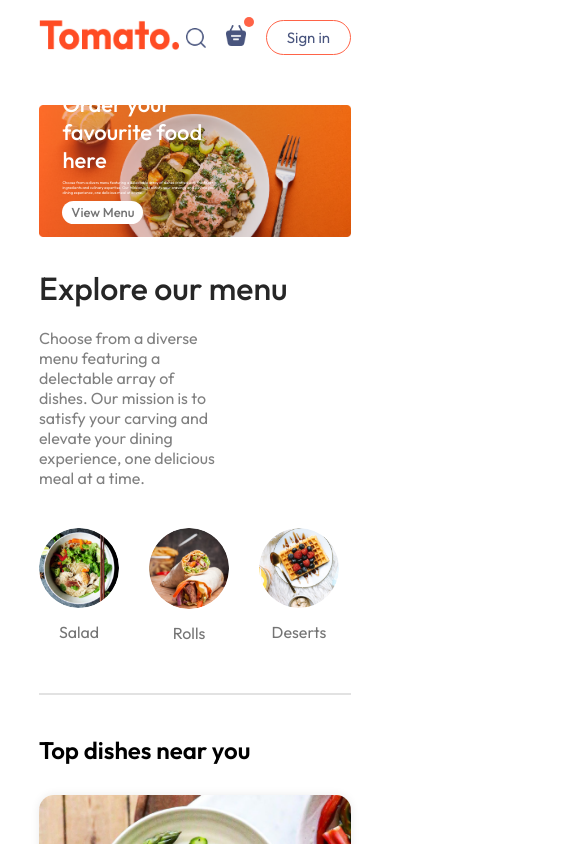
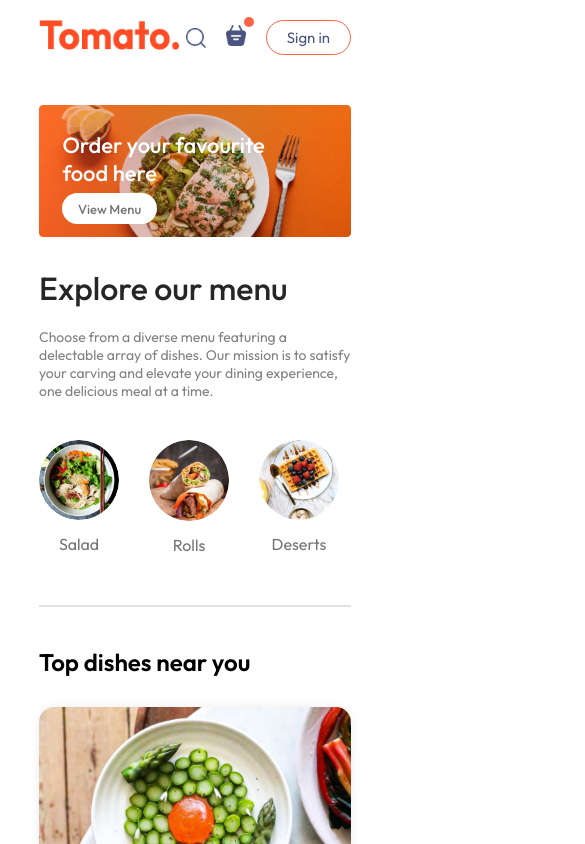
Before and after one commit to TauhidOSD/Food-Delivery-front, a React (Vite) app in the folder frontend/: page / in a window 390 px wide. Shown: the top 844 px of the page, 585 px wide, since content can reach past the window. Built offline with nearby package versions, Linux system fonts and the light colour scheme.

Commit message:
Our website home page create fully responsive

```diff
--- a/frontend/src/Components/ExploreMenu/ExploreMenu.css
+++ b/frontend/src/Components/ExploreMenu/ExploreMenu.css
@@ -48,3 +48,10 @@
     border: 4px solid tomato;
     padding: 2px;
 }
+@media (max-width:1050px) {
+    .explore-menu-text{
+        max-width: 100%;
+        font-size: 14px;
+
+    }
+}
--- a/frontend/src/Components/Footer/Footer.css
+++ b/frontend/src/Components/Footer/Footer.css
@@ -44,3 +44,13 @@
     background-color: gray;
     border: none;
 }
+@media (max-width:750px) {
+    .footer-content{
+        display: flex;
+        flex-direction: column;
+        gap: 35px;
+    }
+    .footer-copyright{
+        text-align: center;
+    }
+}
--- a/frontend/src/Components/Header/Header.css
+++ b/frontend/src/Components/Header/Header.css
@@ -39,3 +39,21 @@
     border-radius: 50px;
 
 }
+@media (max-width:1050px) {
+
+    .header-contents{
+        max-width: 45%;
+    }
+}
+@media (max-width:750px) {
+
+    .header-contents{
+        max-width: 65%;
+    }
+    .header-contents p{
+        display: none;
+    }
+    .header-contents button{
+        padding: 2vw 4vw;
+    }
+}
```
